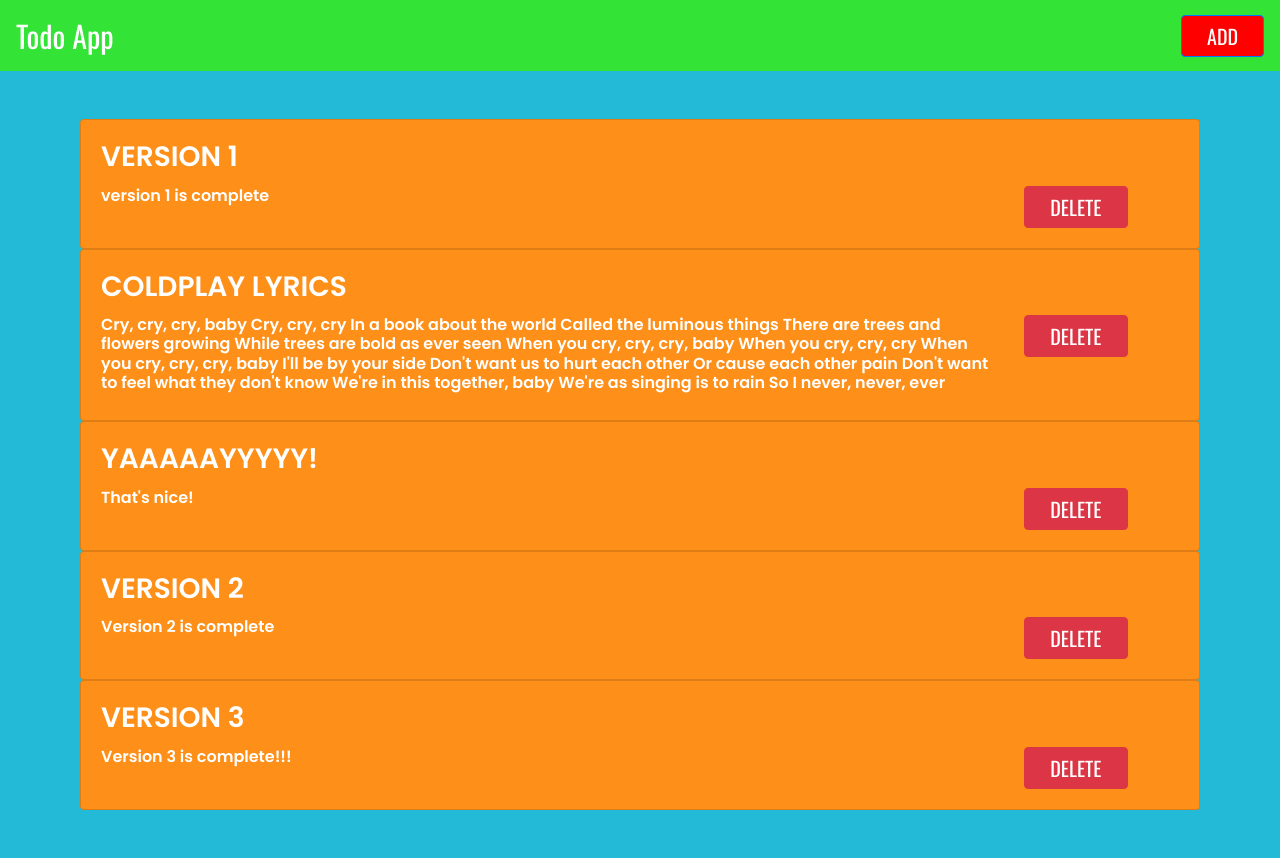
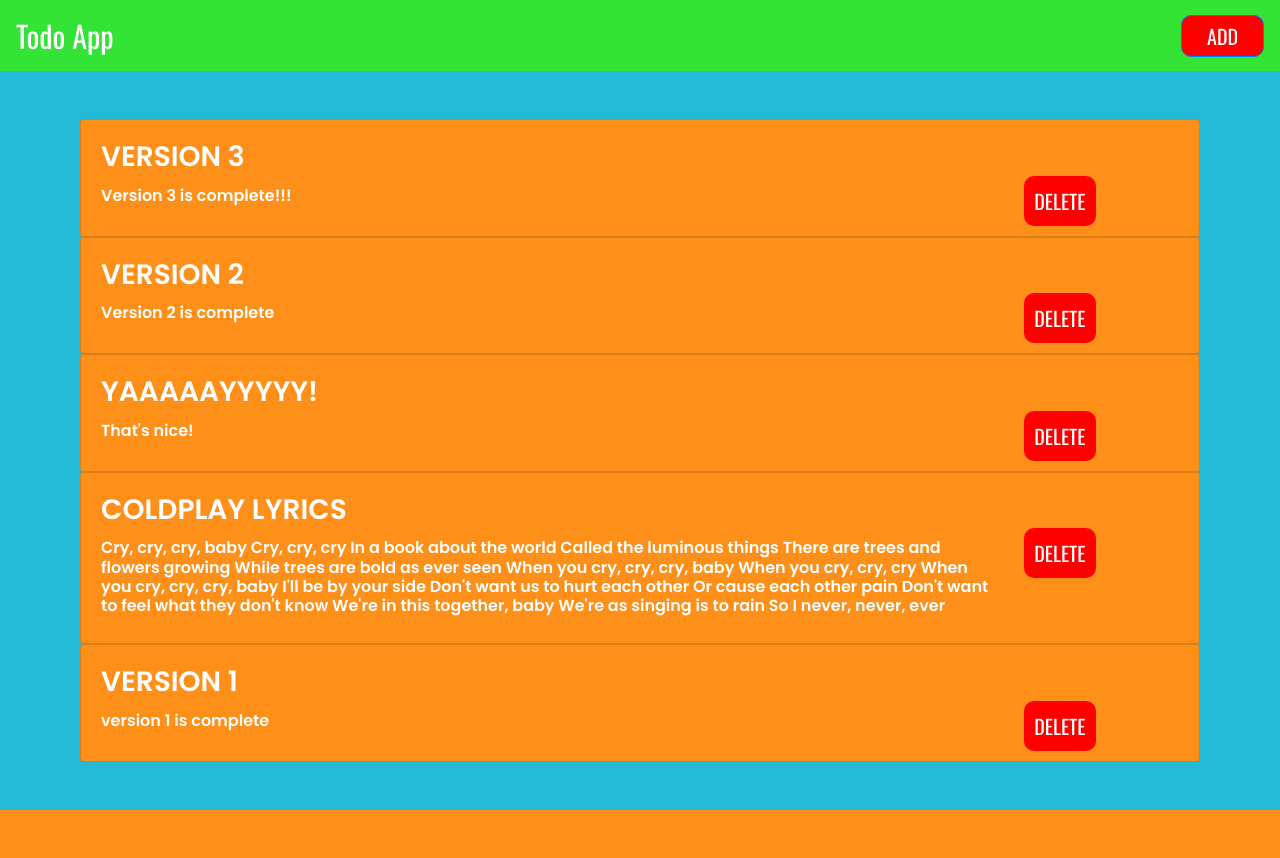
Before and after one commit to lalitchandora/Django-Todo, a Django app: page / in a window 1280 px wide. After the commit the page ends 810 px from the top, so only its background shows below. Run offline with Django 3.2, Linux system fonts and the light colour scheme; data comes from the database, SQL or seed files in the repository; both versions use the stored data as it was after the commit; some libraries are stand-ins or nearby versions.

Commit message:
Third version

```diff
--- /dev/null
+++ b/todo_project/todo/forms.py
@@ -0,0 +1,7 @@
+from django import forms
+from .models import Task
+
+class CreateTaskForm(forms.ModelForm):
+    class Meta:
+        model = Task
+        fields = ('title','text')
--- a/todo_project/todo/static/css/style.css
+++ b/todo_project/todo/static/css/style.css
@@ -15,16 +15,25 @@
 }
 
 #add{
-    background-color: rgb( 255, 0, 0 );
     padding: 5px 25px;
+    background-color: red;
+    color: white;
+    border-radius: 10px;
     font-family: 'Oswald', sans-serif;
     font-size: 20px;
 }
 
-#del{
-    padding: 5px 25px;
+.link-as-button{
+    padding: 10px;
+    background-color: red;
+    color: white;
+    border-radius: 10px;
     font-family: 'Oswald', sans-serif;
     font-size: 20px;
+}
+.link-as-button:hover,#add:hover{
+    text-decoration: none;
+    color:white;
 }
 
 body{
--- a/todo_project/todo/static/js/delete-task.js
+++ /dev/null
@@ -1,3 +0,0 @@
-function deletetask(){
-
-}
--- a/todo_project/todo/templates/todo/base.html
+++ b/todo_project/todo/templates/todo/base.html
@@ -16,7 +16,27 @@
 	<body>
 		<nav class="navbar">
 			<a class="navbar-brand" href=" {% url 'home' %} ">Todo App</a>
-		<button type="button" class="btn btn-primary" id="add">ADD</button>
+			<button type="button" class="btn btn-primary" id="add" data-toggle="modal" data-target="#exampleModal">ADD</button>
+
+			<div class="modal fade" id="exampleModal" tabindex="2" role="dialog" aria-labelledby="exampleModalLabel" aria-hidden="true">
+			<div class="modal-dialog" role="document">
+				<div class="modal-content">
+					<div class="modal-header">
+						<h5 class="modal-title" id="exampleModalLabel">Add Task</h5>
+						<button type="button" class="close" data-dismiss="modal" aria-label="Close">
+							<span aria-hidden="true">&times;</span>
+						</button>
+					</div>
+					<div class="modal-body">
+						<form method="POST" class="post-form">
+							{% csrf_token %}
+							{{ form.as_p }}
+							<button type="submit" class="save btn btn-primary">SAVE TASK</button>
+						</form>
+					</div>
+				</div>
+			</div>
+			</div>
 		</nav>
 
 	{% block content %}
@@ -29,6 +49,6 @@
 	<script src="https://code.jquery.com/jquery-3.5.1.slim.min.js" integrity="sha384-DfXdz2htPH0lsSSs5nCTpuj/zy4C+OGpamoFVy38MVBnE+IbbVYUew+OrCXaRkfj" crossorigin="anonymous"></script>
 	<script src="https://cdn.jsdelivr.net/npm/popper.js@1.16.0/dist/umd/popper.min.js" integrity="sha384-Q6E9RHvbIyZFJoft+2mJbHaEWldlvI9IOYy5n3zV9zzTtmI3UksdQRVvoxMfooAo" crossorigin="anonymous"></script>
 	<script src="https://stackpath.bootstrapcdn.com/bootstrap/4.5.0/js/bootstrap.min.js" integrity="sha384-OgVRvuATP1z7JjHLkuOU7Xw704+h835Lr+6QL9UvYjZE3Ipu6Tp75j7Bh/kR0JKI" crossorigin="anonymous"></script>
-	<script src="{% static 'js/delete-task.js' %}"></script>
+	<script src="{% static 'js/app.js' %}"></script>
 	</body>
 </html>
--- a/todo_project/todo/templates/todo/card.html
+++ b/todo_project/todo/templates/todo/card.html
@@ -2,7 +2,6 @@
 {% block content %}
     <div class="py-5">
         {% for task in queryset %}
-
             <div class="card">
                 <div class="card-body">
                     <div class="card-title">
@@ -15,11 +14,11 @@
                             </div>
                         </div>
                         <div class="col">
-                            <button type="button" class="btn btn-danger" id="del" onclick="deletetask()">DELETE</button>
+                            <a href=" {% url 'delete' task.title %} " class="link-as-button">DELETE</a>
+                            <!--<a href="#" class="link-as-button">EDIT</a>-->
+                            <!--to be made later -->
                         </div>
                     </div>
-
-
                 </div>
             </div>
         {% endfor %}
--- a/todo_project/todo/urls.py
+++ b/todo_project/todo/urls.py
@@ -2,4 +2,7 @@ from django.urls import path, include
 from . import views
 urlpatterns = [
     path('',views.home,name="home"),
+    path('delete/<str:title>',views.deletetask,name="delete"),
+    #path('create/<str:task_title>/<str:task_text>',views.createtask,name="create"),
+
 ]
--- a/todo_project/todo/views.py
+++ b/todo_project/todo/views.py
@@ -1,6 +1,18 @@
-from django.shortcuts import render
+from django.shortcuts import render, redirect
 from .models import Task
+from .forms import CreateTaskForm
 
 def home(request):
-    queryset = Task.objects.all()
-    return render(request,'todo/card.html',{'queryset': queryset})
+    if request.method=="POST":
+        form = CreateTaskForm(request.POST)
+        if form.is_valid():
+            form.save()
+            return redirect('home')
+    else:
+        form = CreateTaskForm()
+    queryset = Task.objects.all()[::-1]
+    return render(request,'todo/card.html',{'queryset': queryset,'form':form})
+
+def deletetask(request,title):
+    Task.objects.filter(title=title).delete()
+    return redirect('home')
```
Also changed, not shown: todo_project/db.sqlite3. Lines whose indentation alone changed are shown as unchanged.
